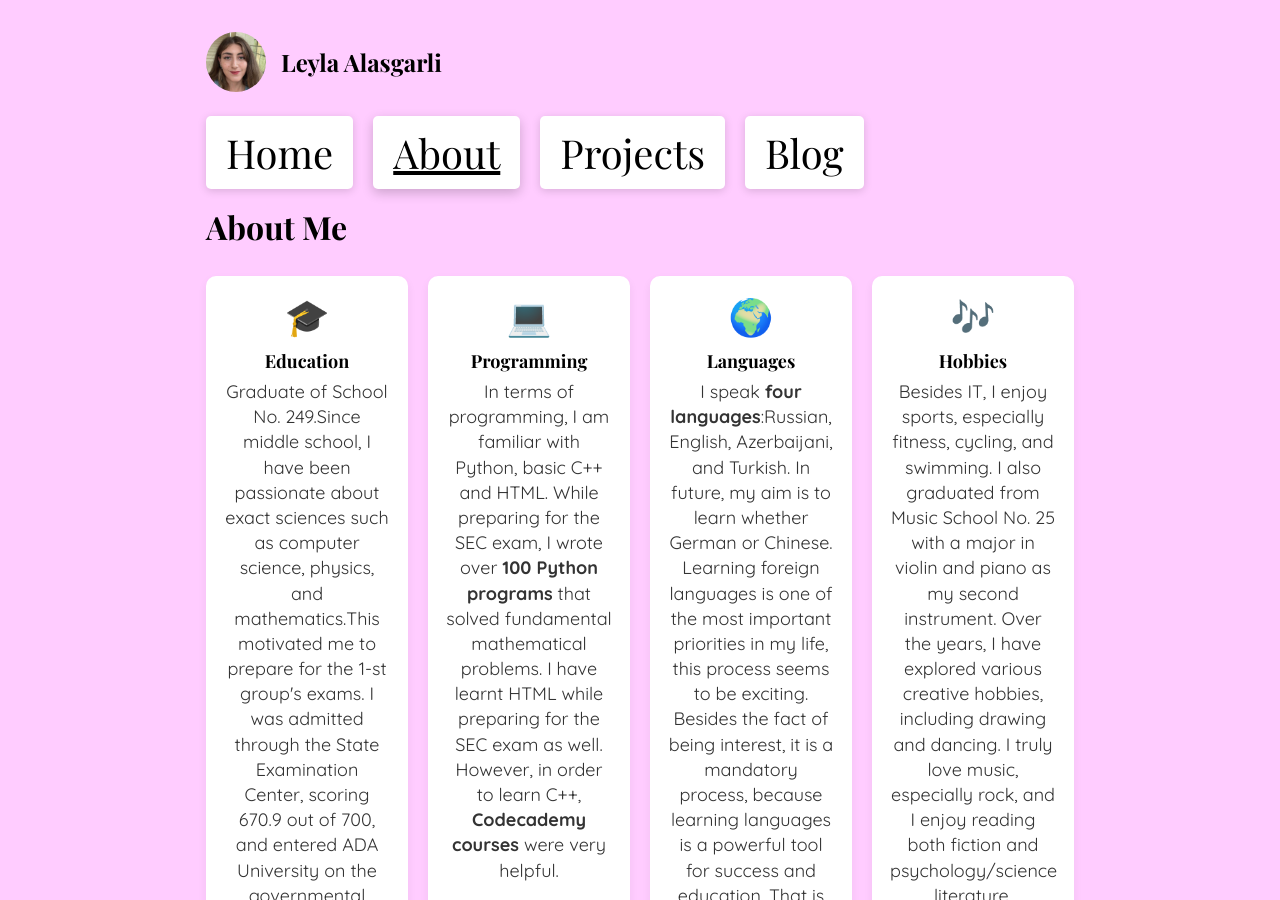
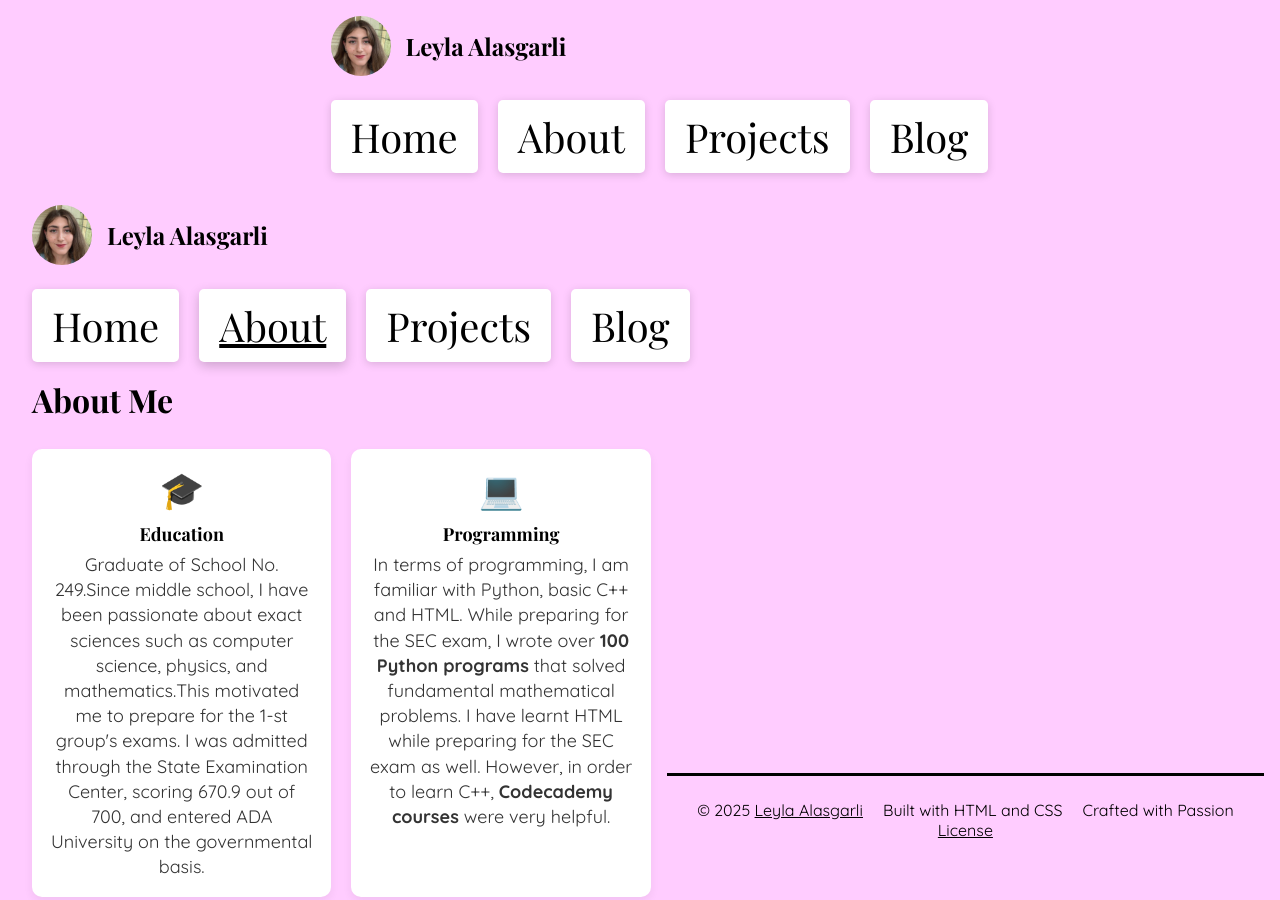
Before and after one commit to linbyhindz/web.site.project3, a Jekyll site: the page built from about.html, in a window 1280 px wide and 900 px high. Built offline with Jekyll 4.4.1, drawn with Linux system fonts in a browser that asks for light colours; some web fonts are replaced.

Commit message:
Adding Jekyll characteristics to about part

```diff
--- a/about.html
+++ b/about.html
@@ -1,3 +1,8 @@
+---
+layout: default
+title: About
+---
+
 <!DOCTYPE html>
 <html lang="en">
 <head>
```
